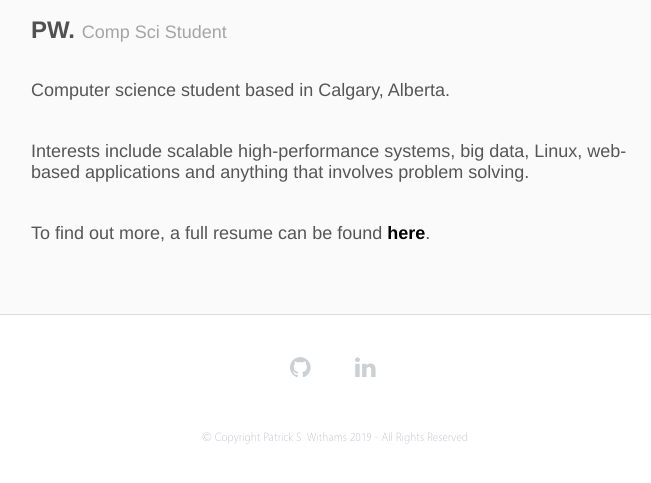
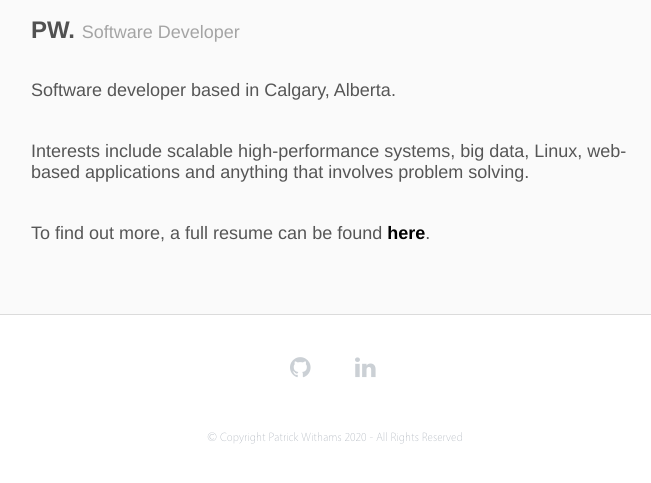
Before and after one commit to paddyw2/paddyw2.github.io, a Jekyll site: the page built from index.md, in a window 1280 px wide. Shown: the top 483 px of the page, without its empty margins (305-956 px from the left). Built offline with Jekyll 4.4.1, drawn with Linux system fonts in a browser that asks for light colours; nearby versions of some CDN libraries.

Commit message:
Update bio and resume
Update bio and resume

```diff
--- a/_config.yml
+++ b/_config.yml
@@ -10,7 +10,7 @@ permalink: pretty
 
 menu-title: PW.
 title: Patrick S. Withams
-tagline: Comp Sci Student
+tagline: Software Developer
 email: pwithams@gmail.com
 description: > # this means to ignore newlines until "baseurl:"
     This is the personal website of Patrick Withams.
--- a/_includes/footer.html
+++ b/_includes/footer.html
@@ -4,12 +4,14 @@
         <a href="https://github.com/paddyw2"><i class="fa fa-github"></i></a>
         <a href="https://ca.linkedin.com/pub/patrick-withams/84/b32/32a"><i class="fa fa-linkedin"></i></a>
             </div>
-    <p>&copy; Copyright Patrick S. Withams 2019 - All Rights Reserved</p>
+            <p>&copy; Copyright Patrick Withams <span id='currentYear'>2020</span> - All Rights Reserved</p>
 </div>
 
 <script src="https://ajax.googleapis.com/ajax/libs/jquery/1.11.3/jquery.min.js"></script>
 <script>
 $( document ).ready(function() {
+    var currentYear = new Date().getFullYear();
+    $('#currentYear').html(currentYear);
     $("body").addClass("fadeIn");
 });
 </script>
--- a/index.md
+++ b/index.md
@@ -3,7 +3,7 @@ layout: default
 title: "Patrick S. Withams"
 ---
 
-Computer science student based in Calgary, Alberta.
+Software developer based in Calgary, Alberta.
 
 Interests include scalable high-performance systems, big data, Linux, web-based applications and anything that involves problem solving.
 
```
Also changed, not shown: 1 other file.
